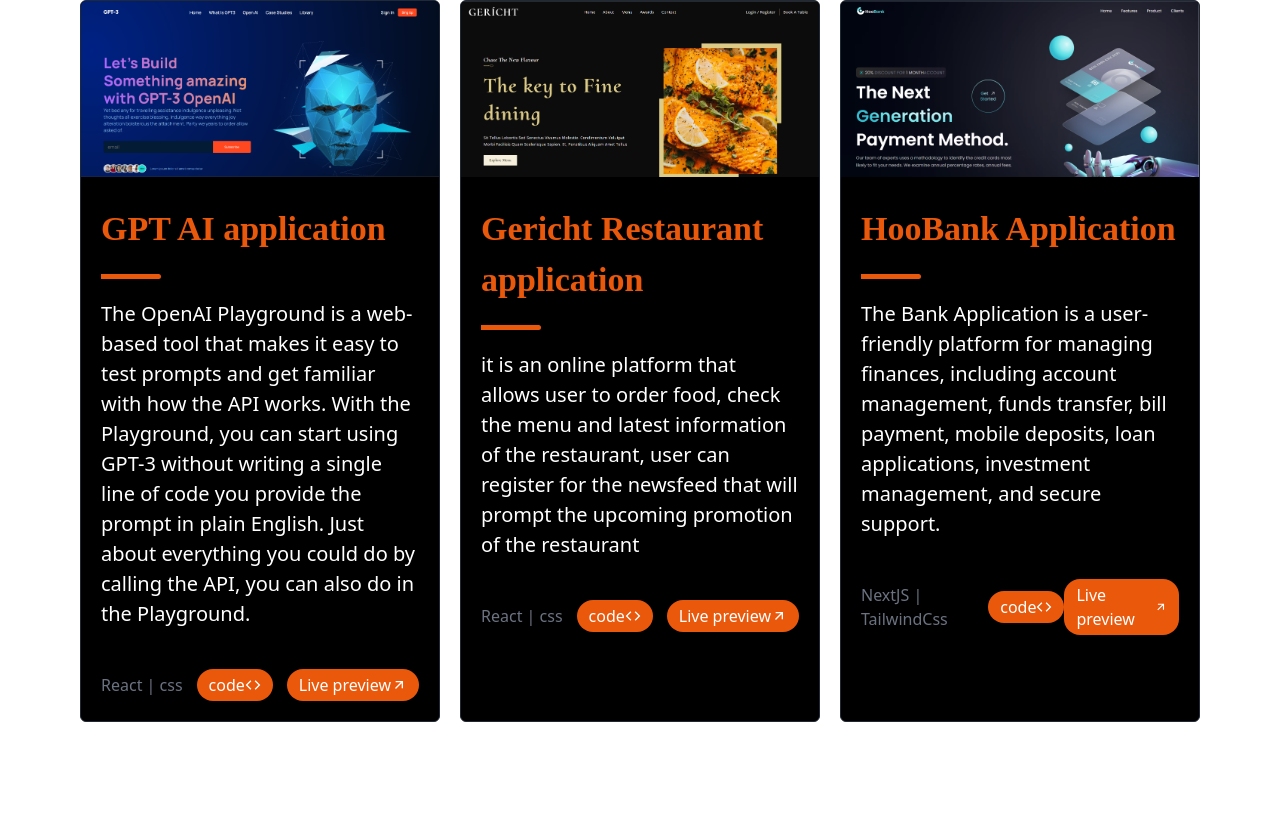
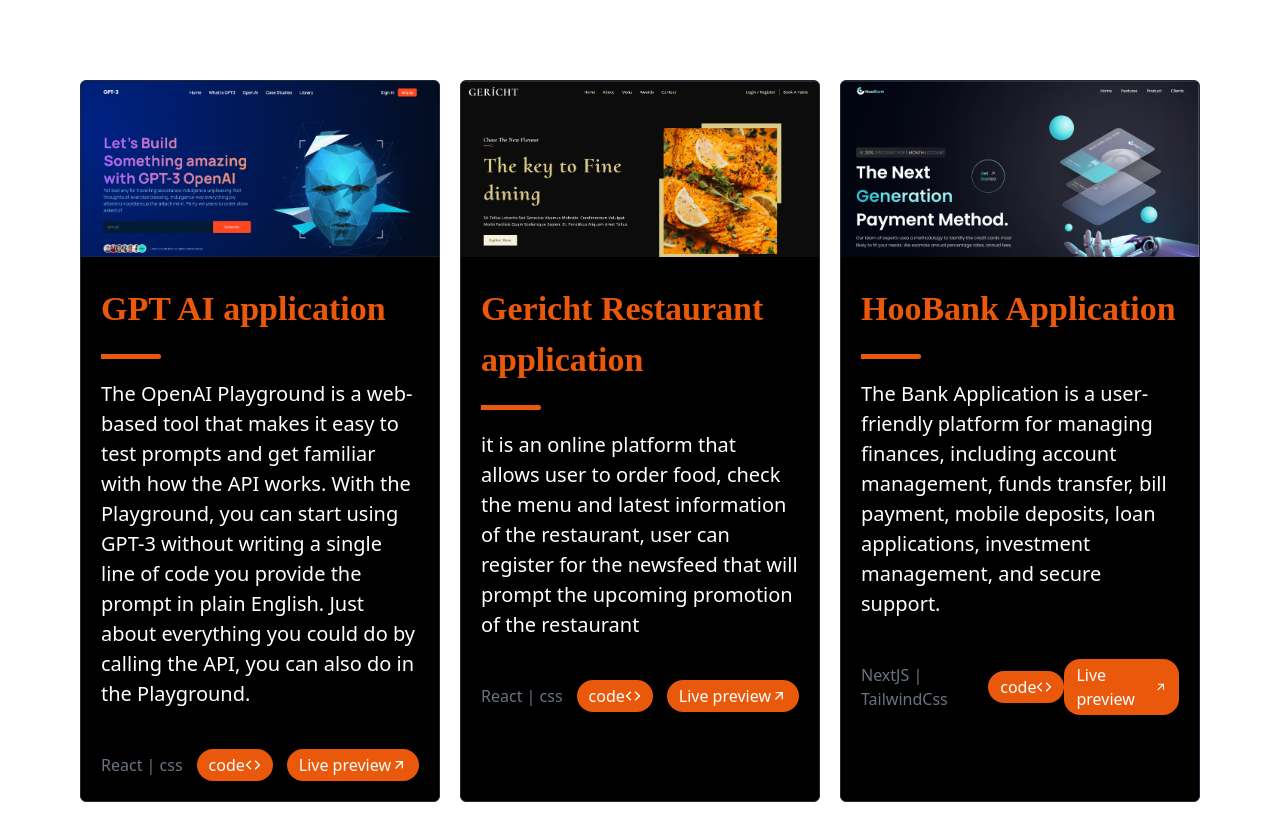
Before and after one commit to Fabu1da/portfolioxyz, a Next.js app: page /components/project/project in a window 1280 px wide. Shown: the top 840 px of the page. Before the commit the page ends 800 px from the top, so only its background shows below. Built offline with nearby package versions, Linux system fonts and the light colour scheme; a web font is replaced by a local one.

Commit message:
portifolio

```diff
--- a/pages/components/aboutme/about.js
+++ b/pages/components/aboutme/about.js
@@ -2,7 +2,7 @@
 
 const About = () => {
   return (
-    <div className="bg-black px-20" id="about">
+    <div className="bg-black md:px-20 px-5" id="about">
       <div className="border border-gray-900 p-10 rounded-3xl shadow-2xl shadow-gray-900">
         <div className="h-[5px] w-[60px] bg-orange-600  rounded-r-3xl" />
         <h1 className="headtext__base text-orange-600   my-3 text-semibold  text-[48px]">
--- a/pages/components/achivement/achievement.js
+++ b/pages/components/achivement/achievement.js
@@ -3,7 +3,7 @@
 import { HiAcademicCap } from "react-icons/hi";
 const Achievement = () => {
   return (
-    <div className="p-20 bg-black" id="achievement">
+    <div className="md:p-20 p-5 bg-black" id="achievement">
       <div className="h-[5px] w-[60px] bg-orange-600  rounded-r-3xl" />
       <h1 className="headtext__base text-orange-600   my-3 text-semibold  text-[48px]">
         Personal Achievements
--- a/pages/components/project/project.js
+++ b/pages/components/project/project.js
@@ -67,10 +67,7 @@
     );
   };
   return (
-    <div
-      className=" flex md:flex-row flex-col flex-wrap h-max md:gap-5 "
-      style={{ padding: "0 5rem" }}
-    >
+    <div className=" flex md:flex-row flex-col flex-wrap h-max gap-5  md:p-20 p-5 ">
       {listProject.map((project, index) => (
         <ProjectCard key={index} project={project} />
       ))}
--- a/pages/index.js
+++ b/pages/index.js
@@ -83,8 +83,8 @@
             </button>
           </div>
         </div>
-        <div className="ml-20 h-[5px] w-[60px] bg-orange-600 mt-20  rounded-r-3xl" />
-        <h1 className="headtext__base text-orange-600 ml-20 my-3 text-semibold  text-[48px]">
+        <div className="md:ml-20 ml-5 h-[5px] w-[60px] bg-orange-600 mt-20  rounded-r-3xl" />
+        <h1 className="headtext__base text-orange-600 md:ml-20 ml-5 my-3 text-semibold  text-[48px]">
           Project
         </h1>
 
```
